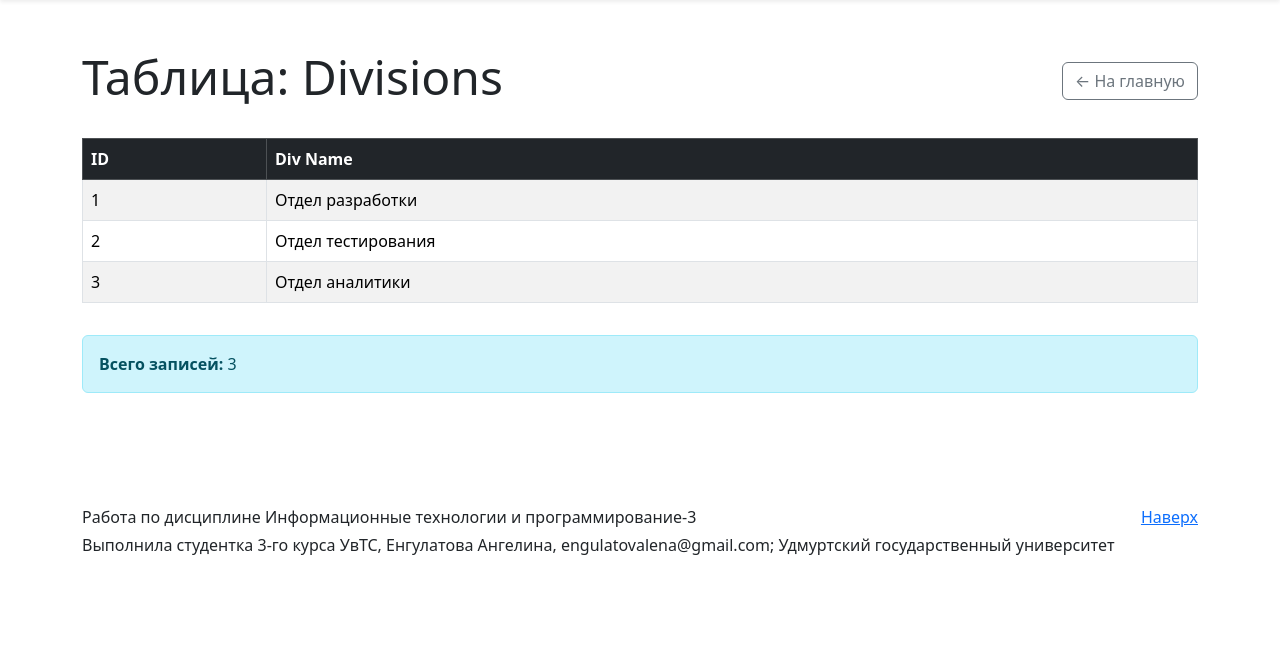
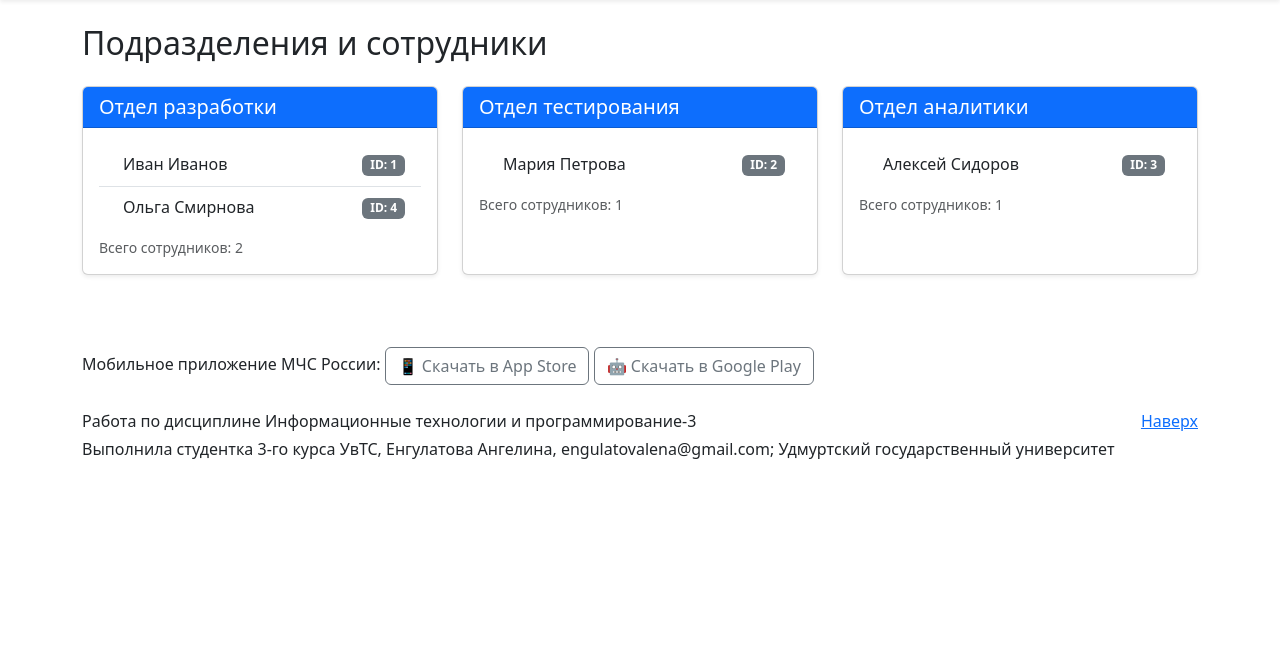
Before and after one commit to Angelina20868/Pozharniy_uchyot, a Flask app: page /objects/divisions in a window 1280 px wide. Shown: the part 72-721 px from the top of the page. Run offline with Flask 3, Linux system fonts and the light colour scheme; a user stored in the database is signed in.

Commit message:
Добавлена обработка таблицы Divisions

```diff
--- a/app.py
+++ b/app.py
@@ -201,35 +201,44 @@ def index():
             '&nbsp;<br>'
             '&nbsp;<br>',
         },
-        {"title": "",
-         "image": "",
-         "text":#'<div class="mainpage-col__section-half">',
-            'Мобильное приложение МЧС России:'
-            '<br>'
-            '<a class="app-link btn btn-outline-secondary" href="https://apps.apple.com/app/id1530044766" target="_blank" title="App Store">'
-            '📱 Скачать в App Store'
-            '</a>'
-            '<br>'
-            '<a class="app-link btn btn-outline-secondary" href="https://play.google.com/store/apps/details?id=io.citizens.security&hl=ru" target="_blank" title="Google Play">'
-            '🤖 Скачать в Google Play'
-            '</a>'
+        {"title": "Информация",
+         "image": "13.jpg",
+         "text":'<a href="#" class="text-decoration-none">Приказы по части</a><br>'
+            '<a href="#" class="text-decoration-none">Распоряжения</a><br>'
+            '<a href="#" class="text-decoration-none">Объявления</a><br>'
             '&nbsp;<br>'
             '&nbsp;<br>'
-            '&nbsp;<br>'
-            #'</div>'
+            '&nbsp;<br>',
         }
     ]
     return render_template('index.html', cards=cards)
 
 @app.route('/objects/<table_name>')
 def objects(table_name):
+     # --- Специальная обработка для подразделений ---
+    if table_name == 'divisions':
+        divisions = Divisions.query.all()
+        divisions_with_users = []
+        for div in divisions:
+            # Находим всех сотрудников, привязанных к этому подразделению
+            users = (User.query
+                     .join(UsersAtDivisions, UsersAtDivisions.user_id == User.id)
+                     .filter(UsersAtDivisions.div_id == div.id)
+                     .all())
+            divisions_with_users.append({
+                'division': div,
+                'users': users
+            })
+        return render_template('divisions.html',
+                               divisions_with_users=divisions_with_users)
+
+    # --- Универсальная обработка для остальных таблиц ---
     table_map = {
         'user': User,
         'machines_property': Machines_Property,
         'technical_maintenance': Technical_Maintenance,
         'attestations': Attestations,
         'usersAttestations': UsersAttestations,
-        'divisions': Divisions,
         'usersAtDivisions': UsersAtDivisions,
         'vacations': Vacations,
         'forces_resources': Forces_resources
@@ -261,7 +270,27 @@ with app.app_context():
                  phone='912 422-43-65', user_login='maria', is_registered=False),
             User(full_name='Алексей Сидоров', role_id=3, email='alex@example.com',
                  phone='912 901-76-11', user_login='alex',  is_registered=False),
+            User(full_name='Ольга Смирнова',  role_id=1, email='olga@example.com',
+                 phone='912 111-22-33', user_login='olga',  is_registered=False),
         ])
+        db.session.commit()
+
+ # Тестовые подразделения и привязка сотрудников
+    if Divisions.query.count() == 0:
+        div_dev  = Divisions(div_name='Отдел разработки')
+        div_qa   = Divisions(div_name='Отдел тестирования')
+        div_an   = Divisions(div_name='Отдел аналитики')
+        db.session.add_all([div_dev, div_qa, div_an])
+        db.session.commit()
+
+        users = User.query.all()
+        # Иванов и Смирнова → Разработка
+        db.session.add(UsersAtDivisions(user_id=users[0].id, div_id=div_dev.id))
+        db.session.add(UsersAtDivisions(user_id=users[3].id, div_id=div_dev.id))
+        # Петрова → Тестирование
+        db.session.add(UsersAtDivisions(user_id=users[1].id, div_id=div_qa.id))
+        # Сидоров → Аналитика
+        db.session.add(UsersAtDivisions(user_id=users[2].id, div_id=div_an.id))
         db.session.commit()
 
 
--- a/templates/base.html
+++ b/templates/base.html
@@ -119,6 +119,13 @@
     <!-- Подвал -->
     <footer class="text-body-secondary py-5">
         <div class="container">
+             <div class="mainpage-col__section-half">
+                Мобильное приложение МЧС России:
+                <a class="app-link btn btn-outline-secondary" href="https://apps.apple.com/app/id1530044766" target="_blank" title="App Store">
+                    📱 Скачать в App Store</a>
+                    <a class="app-link btn btn-outline-secondary" href="https://play.google.com/store/apps/details?id=io.citizens.security&hl=ru" target="_blank" title="Google Play">
+                    🤖 Скачать в Google Play</a><br><br>
+            </div>
             <p class="float-end mb-1"><a href="#">Наверх</a></p>
             <p class="mb-1">Работа по дисциплине Информационные технологии и программирование-3</p>
             <p class="mb-0">Выполнила студентка 3-го курса УвТС, Енгулатова Ангелина, engulatovalena@gmail.com; Удмуртский государственный университет</p>
--- /dev/null
+++ b/templates/divisions.html
@@ -0,0 +1,46 @@
+{% extends "base.html" %}
+{% block title %}Подразделения и сотрудники{% endblock %}
+
+{% block content %}
+<div class="container mt-4">
+    <h2 class="mb-4">Подразделения и сотрудники</h2>
+
+    <div class="row">
+        {% for item in divisions_with_users %}
+        <div class="col-md-6 col-lg-4 mb-4">
+            <div class="card h-100 shadow-sm">
+                <div class="card-header bg-primary text-white">
+                    <h5 class="card-title mb-0">{{ item.division.div_name }}</h5>
+                </div>
+                <div class="card-body">
+                    {% if item.users %}
+                        <ul class="list-group list-group-flush">
+                            {% for user in item.users %}
+                            <li class="list-group-item d-flex justify-content-between align-items-center">
+                                <span>
+                                    <i class="bi bi-person-fill me-2"></i>
+                                    {{ user.full_name }}
+                                </span>
+                                <span class="badge bg-secondary">ID: {{ user.id }}</span>
+                            </li>
+                            {% endfor %}
+                        </ul>
+                        <div class="mt-2 text-muted small">
+                            Всего сотрудников: {{ item.users|length }}
+                        </div>
+                    {% else %}
+                        <p class="text-muted mb-0">
+                            <em>В подразделении пока нет сотрудников</em>
+                        </p>
+                    {% endif %}
+                </div>
+            </div>
+        </div>
+        {% else %}
+        <div class="col-12">
+            <div class="alert alert-info">Подразделения ещё не созданы.</div>
+        </div>
+        {% endfor %}
+    </div>
+</div>
+{% endblock %}
```
Also changed, not shown: instance/objects.db.
